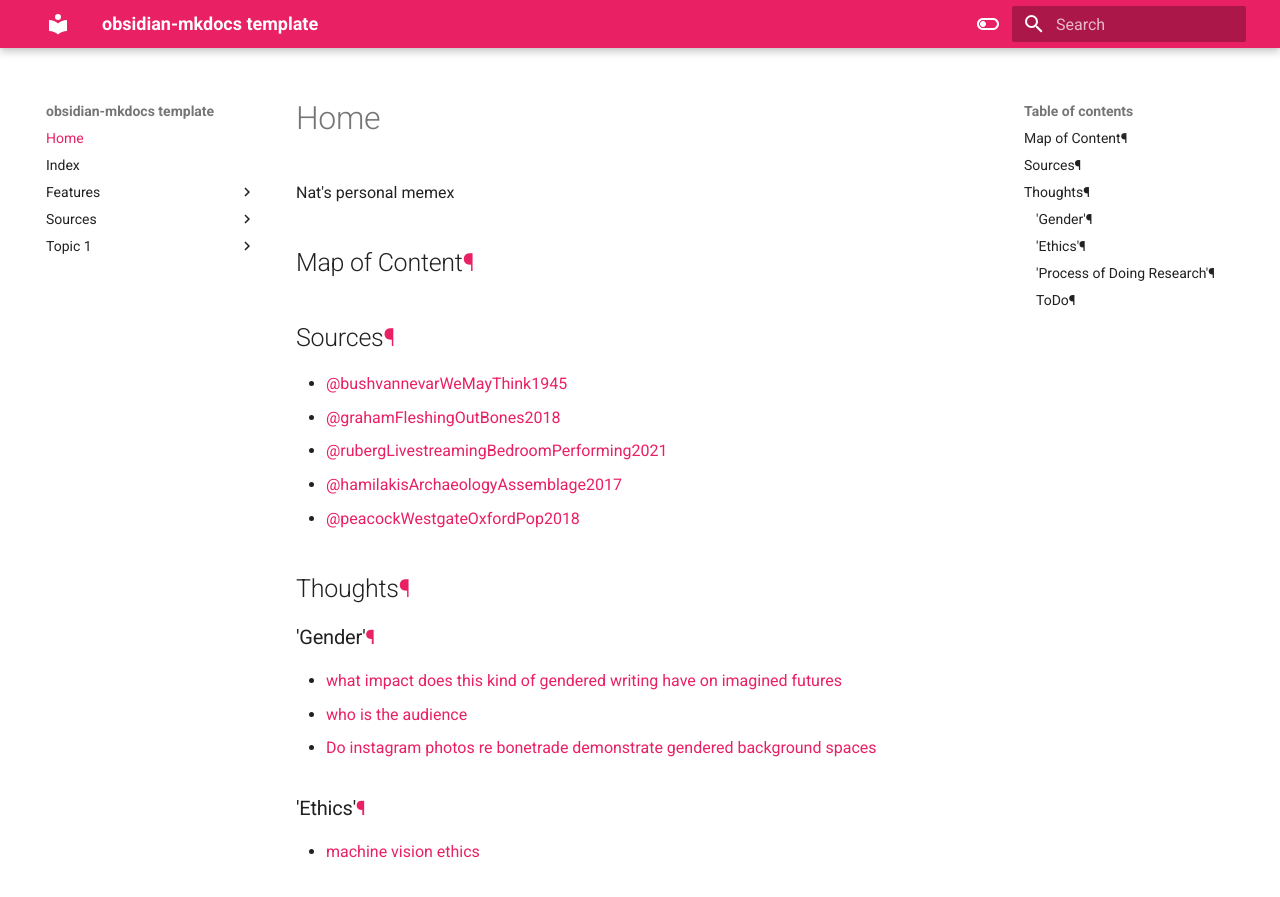
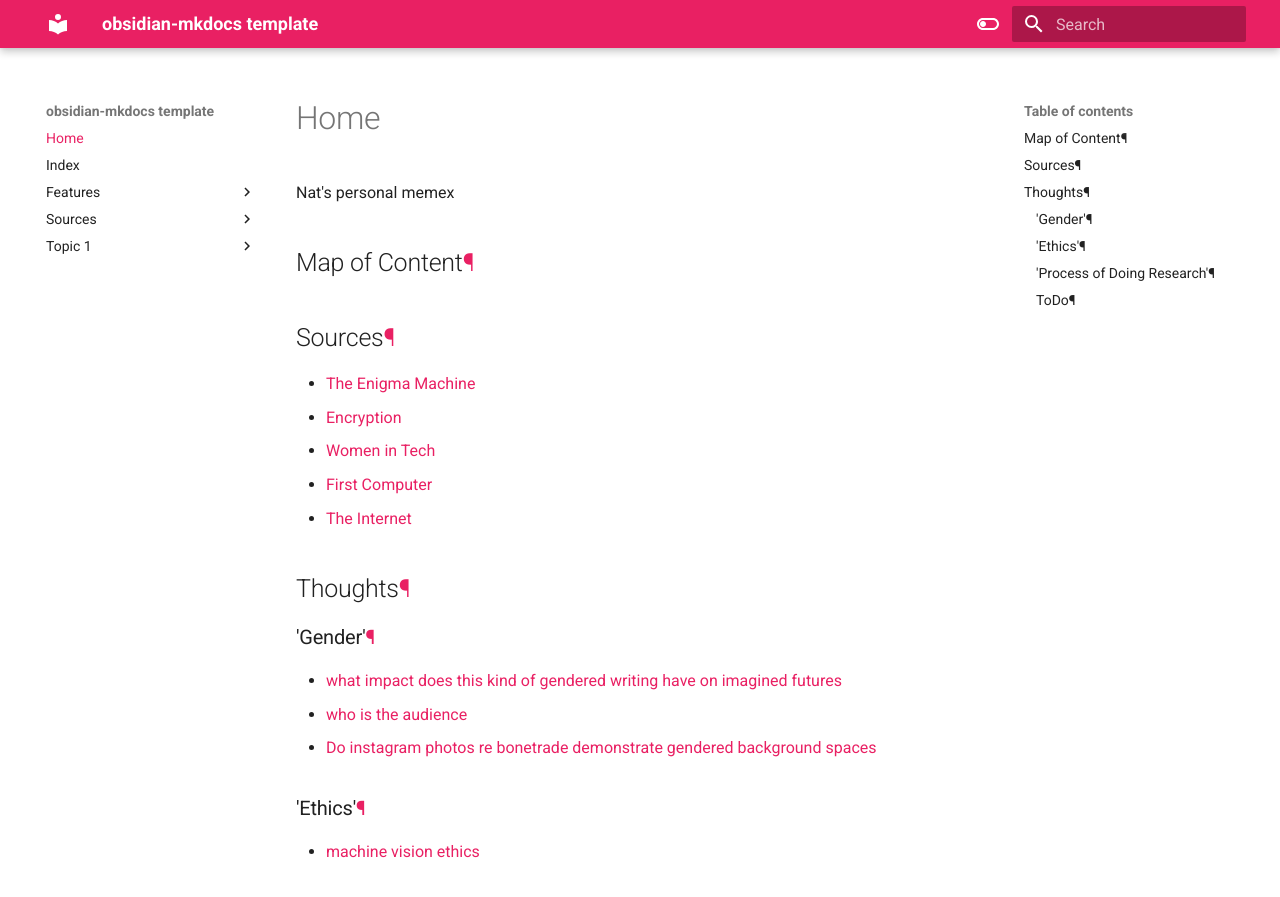
Before and after one commit to natmeng/Obsedian, an MkDocs documentation site: the page built from docs/index.md, in a window 1280 px wide and 900 px high. Shown: the top 897 px of the window. Built offline with MkDocs 1.6.1 and Material for MkDocs 9.7.7, drawn with Linux system fonts in a browser that asks for light colours.

Commit message:
Add files via upload

```diff
--- a/docs/index.md
+++ b/docs/index.md
@@ -5,11 +5,11 @@ Nat's personal memex
 
 ## Sources[¶](https://natmeng.github.io/Obsedian/#sources "Permanent link")
 
--   [@bushvannevarWeMayThink1945](https://shawngraham.github.io/hist1900c-demo-memex/sources/%40bushvannevarWeMayThink1945/)
--   [@grahamFleshingOutBones2018](https://shawngraham.github.io/hist1900c-demo-memex/sources/%40grahamFleshingOutBones2018/)
--   [@rubergLivestreamingBedroomPerforming2021](https://shawngraham.github.io/hist1900c-demo-memex/sources/%40rubergLivestreamingBedroomPerforming2021/)
--   [@hamilakisArchaeologyAssemblage2017](https://shawngraham.github.io/hist1900c-demo-memex/sources/%40hamilakisArchaeologyAssemblage2017/)
--   [@peacockWestgateOxfordPop2018](https://shawngraham.github.io/hist1900c-demo-memex/sources/%40peacockWestgateOxfordPop2018/)
+-   [The Enigma Machine](https://natmeng.github.io/Obsedian/sources/Enigma Machine/)
+-   [Encryption](https://natmeng.github.io/Obsedian/sources/Encryption/)
+-   [Women in Tech](https://natmeng.github.io/Obsedian/sources/Women In Tech/)
+-   [First Computer](https://natmeng.github.io/Obsedian/sources/The First Computer/)
+-   [The Internet](https://natmeng.github.io/Obsedian/sources/Enigma Machine/The Internet)
 
 ## Thoughts[¶](https://natmeng.github.io/Obsedian/#thoughts "Permanent link")
 
```
